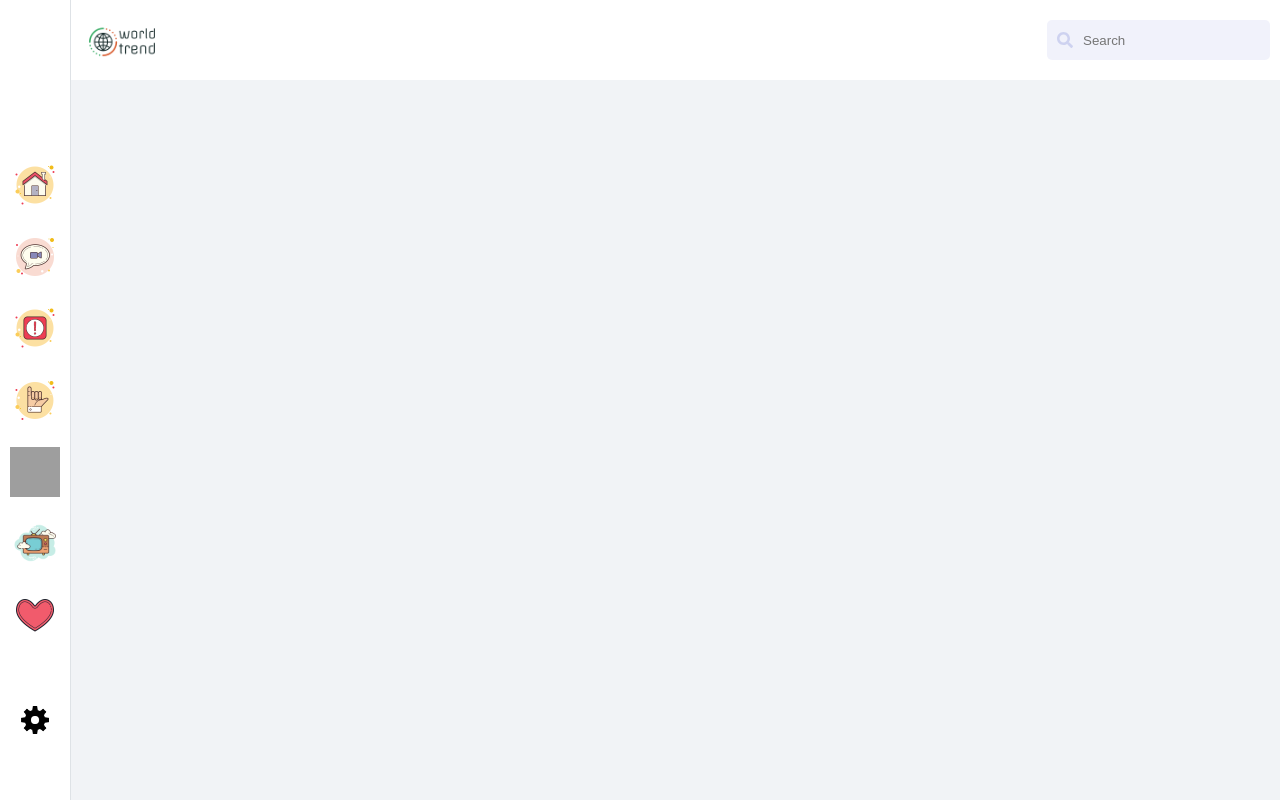
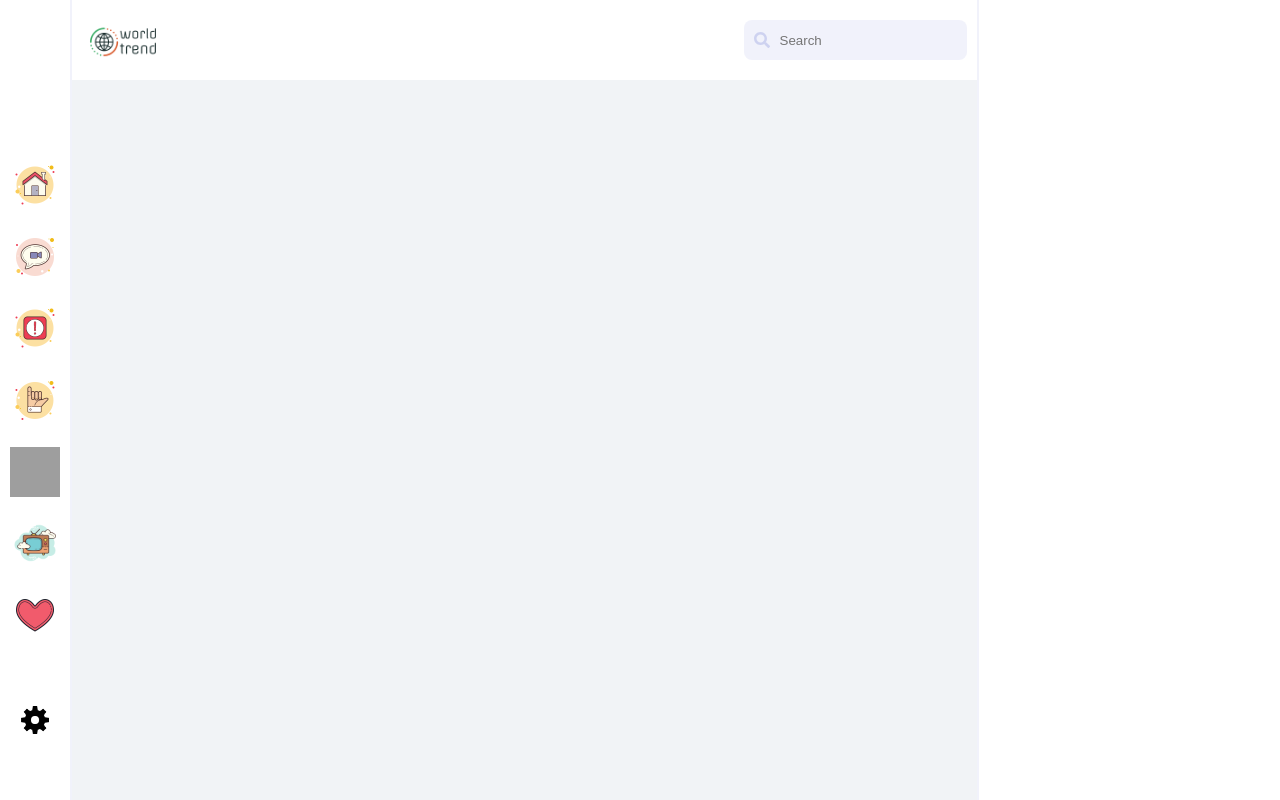
Before and after one commit to saeedeyvazy/world-trending-topics, a React (Create React App) app: page / in a window 1280 px wide. Built offline with nearby package versions, Linux system fonts and the light colour scheme; grey boxes are pictures that could not be loaded.

Commit message:
Add Right Profile section :star:

```diff
--- a/src/components/Sidebar/index.jsx
+++ b/src/components/Sidebar/index.jsx
@@ -5,7 +5,7 @@ const SidebarContainer = styled.div`
 	width: 70px;
 	height: 100%;
 	background-color: white;
-	border-right: 1px solid #c8ced596;
+	border-right: 2px solid #a9b2e52b;
 	display: flex;
 	justify-content: space-between;
 	flex-direction: column;
--- a/src/pages/HomePage/index.jsx
+++ b/src/pages/HomePage/index.jsx
@@ -8,7 +8,7 @@ import { IMAGES } from '../../constants'
 const Content = styled.div`
 	display: flex;
 	flex-direction: column;
-	flex: 1;
+	flex: 3;
 	height: 100%;
 	/* background-color: white; */
 `
@@ -37,7 +37,7 @@ const SearchInputContainer = styled.div`
 	align-items: center;
 	height: 40px;
 	padding: 0 10px;
-	border-radius: 5px;
+	border-radius: 8px;
 `
 
 const SearchInput = styled.input`
@@ -47,10 +47,23 @@ const SearchInput = styled.input`
 	color: #a9b2e5ff;
 `
 
+const ContentContainer = styled.div`
+	display: flex;
+	height: 100%;
+	flex: 1;
+`
+const Profile = styled.div`
+	display: flex;
+	flex: 1;
+	background-color: white;
+	border-left: 2px solid #a9b2e52b;
+`
+
 function HomePage() {
 	return (
 		<>
 			<Sidebar />
+			<ContentContainer>
 				<Content>
 					<HeaderContainer>
 						<LogoContainer>
@@ -62,7 +75,8 @@ function HomePage() {
 						</SearchInputContainer>
 					</HeaderContainer>
 				</Content>
-			{/* <Profile /> */}
+				<Profile />
+			</ContentContainer>
 		</>
 	)
 }
```
Lines whose indentation alone changed are shown as unchanged.
